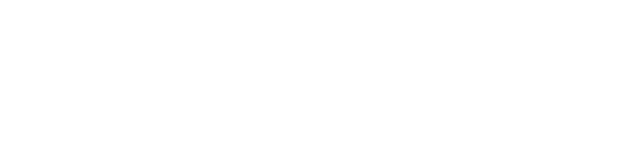
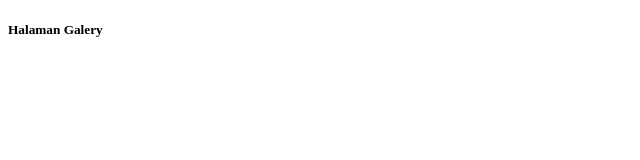
Before and after one commit to iim-bastari/Coursnet-HTML-CSS, a plain HTML site: page galery.html in a window 1280 px wide. Shown: the full height of the page, 0-640 px from the left. Drawn offline with Linux system fonts and the light colour scheme.

Commit message:
Add galery page, Update Link on index.html

```diff
--- a/galery.html
+++ b/galery.html
@@ -7,6 +7,6 @@
     <title>Galery</title>
 </head>
 <body>
-
+    <h5>Halaman Galery</h5>
 </body>
 </html>
```
